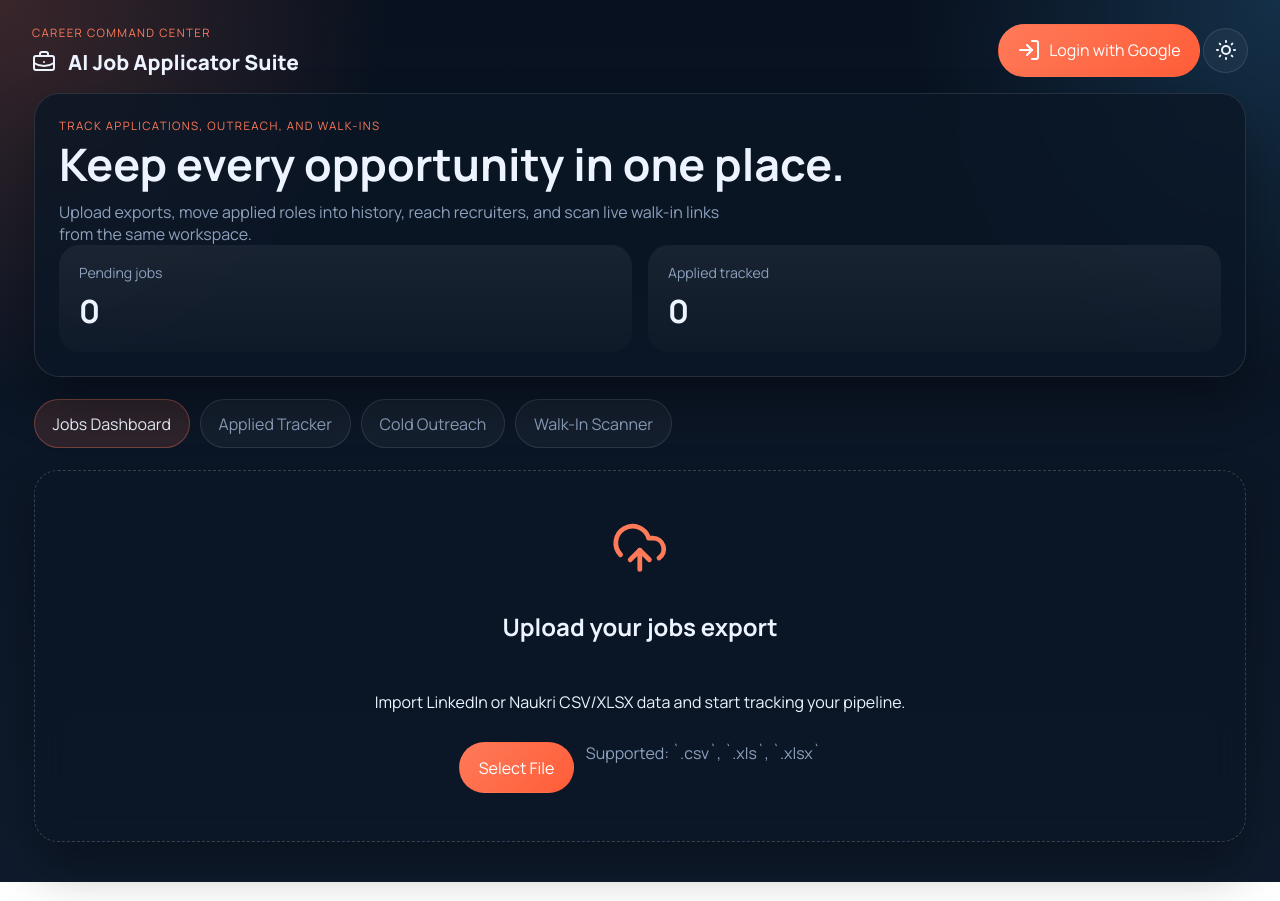
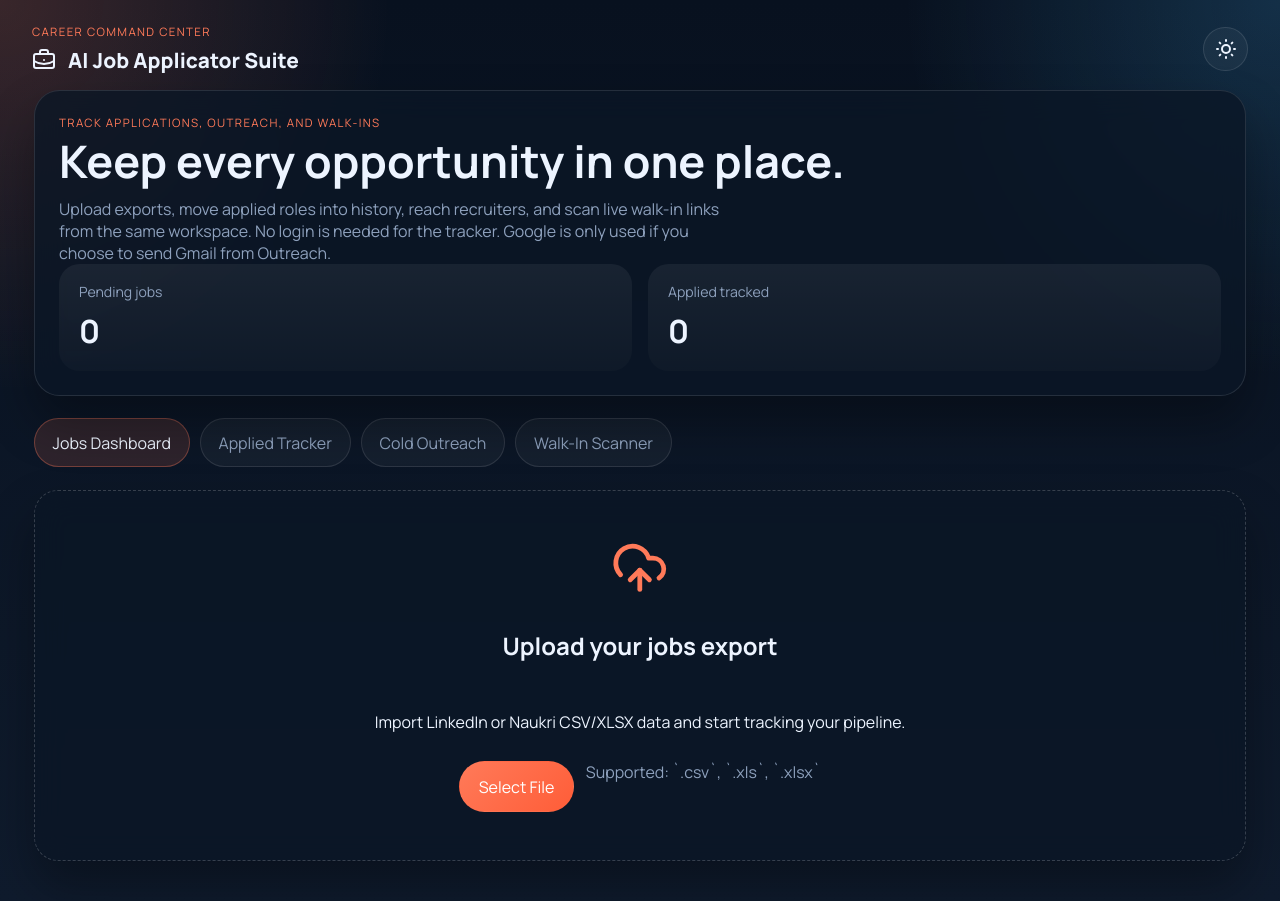
Before and after one commit to Partha-2/AI-Job-Applicator, a website built with Vite: page index.html in a window 1280 px wide. Built offline with nearby package versions, Linux system fonts and the light colour scheme; files whose address does not match are found by name.

Commit message:
Remove main Google login requirement from app access

```diff
--- a/index.html
+++ b/index.html
@@ -25,7 +25,6 @@
             <span id="userName">User</span>
             <a href="/auth/logout" class="icon-btn" title="Logout"><i data-lucide="log-out"></i></a>
           </div>
-          <a href="/auth/google" id="loginBtn" class="primary-btn"><i data-lucide="log-in"></i> Login with Google</a>
           <button id="themeToggle" class="icon-btn" title="Toggle theme">
             <i data-lucide="sun-medium"></i>
           </button>
@@ -37,7 +36,7 @@
           <div>
             <p class="eyebrow">Track applications, outreach, and walk-ins</p>
             <h1>Keep every opportunity in one place.</h1>
-            <p class="hero-copy">Upload exports, move applied roles into history, reach recruiters, and scan live walk-in links from the same workspace.</p>
+            <p class="hero-copy">Upload exports, move applied roles into history, reach recruiters, and scan live walk-in links from the same workspace. No login is needed for the tracker. Google is only used if you choose to send Gmail from Outreach.</p>
           </div>
           <div class="hero-stats">
             <div class="stat-card">
--- a/main.js
+++ b/main.js
@@ -73,7 +73,6 @@ const savedAttachmentInfo = document.getElementById('savedAttachmentInfo');
 const savedResumeInfo = document.getElementById('savedResumeInfo');
 const fireAllMailsBtn = document.getElementById('fireAllMailsBtn');
 const sendManualBtn = document.getElementById('sendManualBtn');
-const headerLoginBtn = document.getElementById('loginBtn');
 
 const walkInList = document.getElementById('walkInList');
 const walkInMeta = document.getElementById('walkInMeta');
@@ -319,9 +318,6 @@ function updateSenderUi() {
   sendManualBtn.disabled = !currentUser?.canSendMail;
 
   document.getElementById('userProfile').classList.toggle('hidden', !currentUser?.email);
-  headerLoginBtn.classList.toggle('hidden', Boolean(currentUser?.email));
-  headerLoginBtn.innerHTML = '<i data-lucide="log-in"></i> Login with Google';
-  headerLoginBtn.href = '/auth/google';
   createIcons({ icons });
 }
 
```
